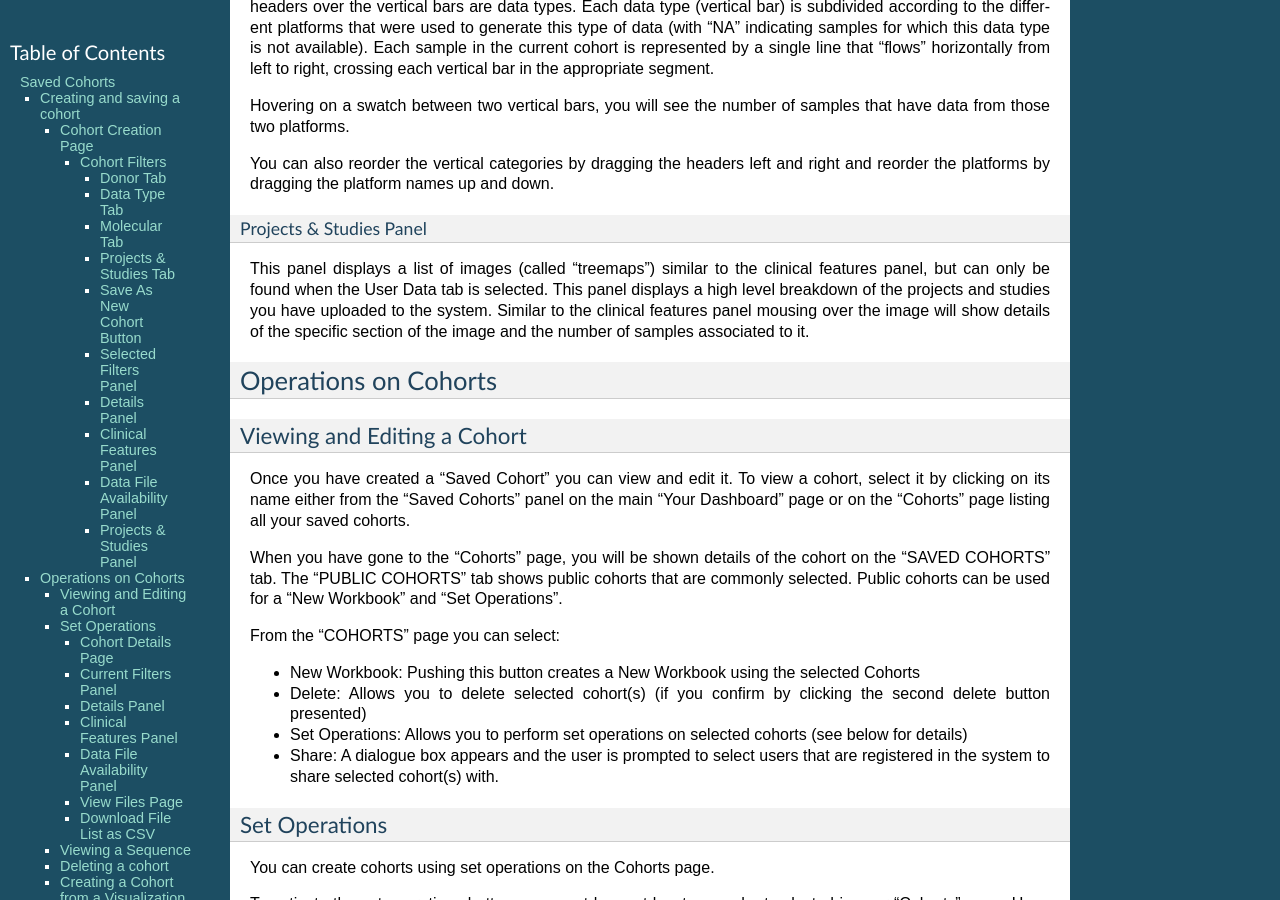
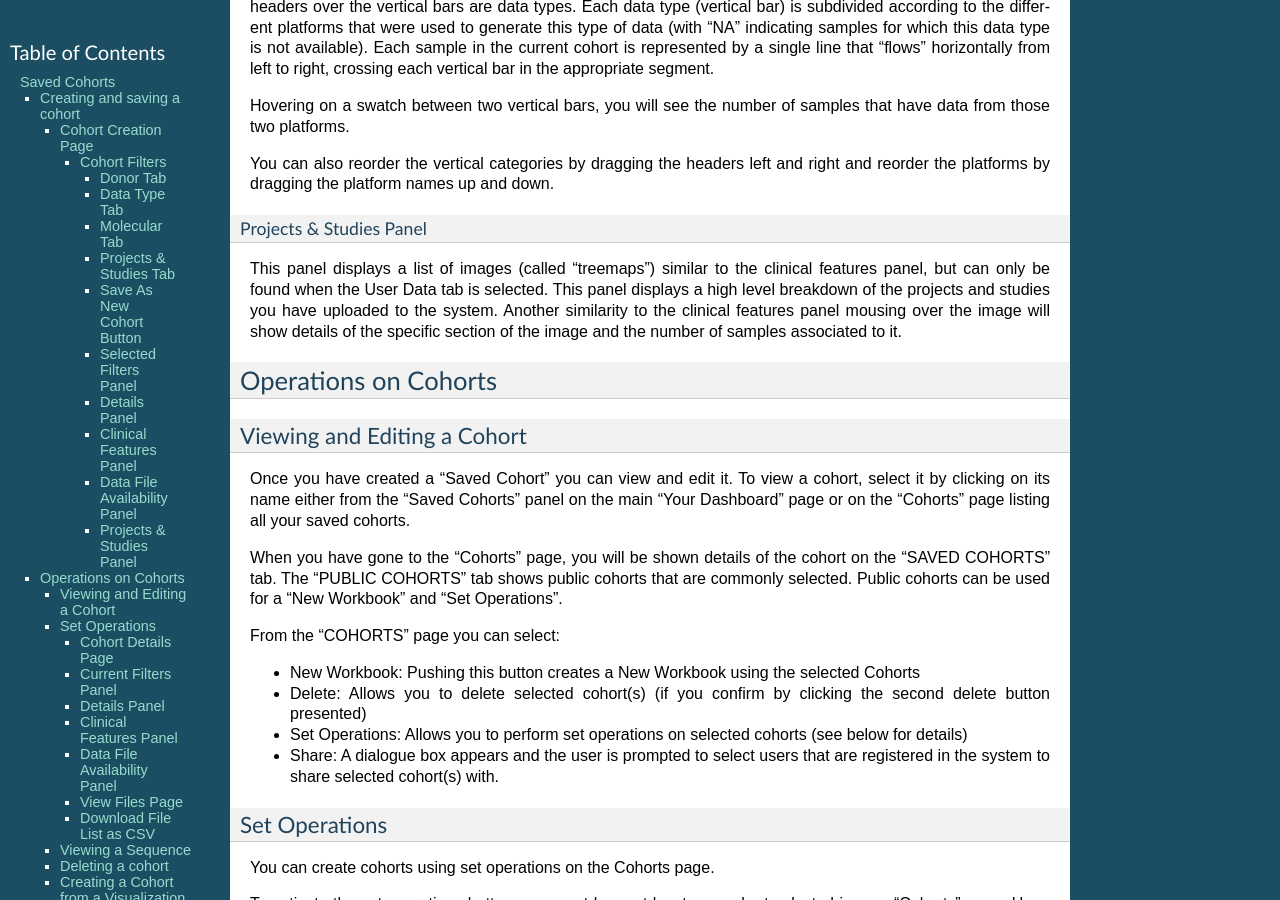
Before and after one commit to isb-cgc/readthedocs, a Sphinx documentation site: the page built from docs/source/sections/webapp/Saved-Cohorts.rst, in a window 1280 px wide and 900 px high, scrolled down 2656 px. Built offline with Sphinx 7.4.7, drawn with Linux system fonts in a browser that asks for light colours.

Commit message:
Update Saved-Cohorts.rst

```diff
--- a/docs/source/sections/webapp/Saved-Cohorts.rst
+++ b/docs/source/sections/webapp/Saved-Cohorts.rst
@@ -134,7 +134,7 @@
 Projects & Studies Panel
 ^^^^^^^^^^^^^^^^^^^^^^^^^
 
-This panel displays a list of images (called "treemaps") similar to the clinical features panel, but can only be found when the User Data tab is selected. This panel displays a high level breakdown of the projects and studies you have uploaded to the system. Similar to the clinical features panel mousing over the image will show details of the specific section of the image and the number of samples associated to it.
+This panel displays a list of images (called "treemaps") similar to the clinical features panel, but can only be found when the User Data tab is selected. This panel displays a high level breakdown of the projects and studies you have uploaded to the system. Another similarity to the clinical features panel mousing over the image will show details of the specific section of the image and the number of samples associated to it.
 
 
 Operations on Cohorts
```
